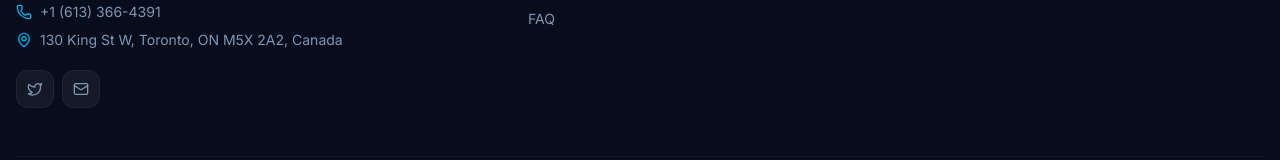
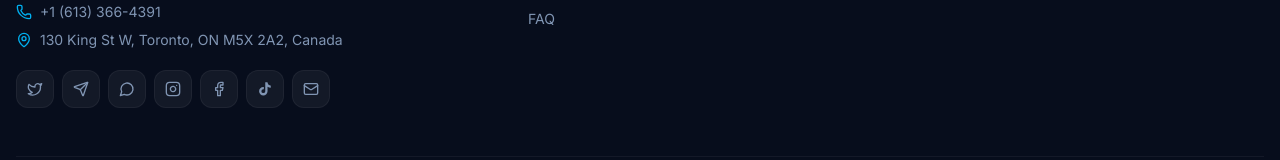
Before and after one commit to MdRahad1002/staking-platform, a Next.js app: page / in a window 1280 px wide. Shown: the part 6443-6603 px from the top of the page. Built offline with nearby package versions, Linux system fonts and the light colour scheme; no server answers; the database is empty.

Commit message:
feat: add all social media links to footer - WhatsApp, Telegram, Instagram, X, Facebook, TikTok

```diff
--- a/app/layout.tsx
+++ b/app/layout.tsx
@@ -120,8 +120,14 @@ const organizationSchema = {
     addressCountry: 'CA',
   },
   sameAs: [
+    'https://x.com/StakeOnix',
     'https://twitter.com/StakeOnix',
     'https://t.me/StakeOnix',
+    'https://t.me/+bJzRzQK0W-Q2ZTU5',
+    'https://wa.me/qr/PER5MG7B7R6EF1',
+    'https://www.instagram.com/stakeonix',
+    'https://www.facebook.com/share/1D3Cw9AjJ3/',
+    'https://www.tiktok.com/@stakeonix',
   ],
 }
 
--- a/components/layout/Footer.tsx
+++ b/components/layout/Footer.tsx
@@ -1,5 +1,5 @@
 import Link from 'next/link'
-import { Twitter, Mail, Shield, TrendingUp, Globe, Zap, Phone, MapPin } from 'lucide-react'
+import { Twitter, Mail, Shield, TrendingUp, Globe, Zap, Phone, MapPin, Instagram, Facebook, MessageCircle, Send } from 'lucide-react'
 import { Logo } from '@/components/shared/Logo'
 
 const footerLinks = {
@@ -80,19 +80,35 @@ export function Footer() {
                 <span>130 King St W, Toronto, ON M5X 2A2, Canada</span>
               </div>
             </div>
-            <div className="flex gap-2">
-              <a
-                href="#"
-                aria-label="Twitter"
-                className="p-2.5 rounded-xl text-muted-foreground hover:text-foreground bg-white/5 hover:bg-white/10 border border-white/5 hover:border-white/15 transition-all"
-              >
+            <div className="flex flex-wrap gap-2">
+              <a href="https://x.com/StakeOnix" target="_blank" rel="noopener noreferrer" aria-label="X / Twitter"
+                className="p-2.5 rounded-xl text-muted-foreground hover:text-foreground bg-white/5 hover:bg-white/10 border border-white/5 hover:border-white/15 transition-all">
                 <Twitter className="h-4 w-4" />
               </a>
-              <a
-                href="mailto:info@stakeonix.com"
-                aria-label="Email"
-                className="p-2.5 rounded-xl text-muted-foreground hover:text-foreground bg-white/5 hover:bg-white/10 border border-white/5 hover:border-white/15 transition-all"
-              >
+              <a href="https://t.me/+bJzRzQK0W-Q2ZTU5" target="_blank" rel="noopener noreferrer" aria-label="Telegram"
+                className="p-2.5 rounded-xl text-muted-foreground hover:text-foreground bg-white/5 hover:bg-white/10 border border-white/5 hover:border-white/15 transition-all">
+                <Send className="h-4 w-4" />
+              </a>
+              <a href="https://wa.me/qr/PER5MG7B7R6EF1" target="_blank" rel="noopener noreferrer" aria-label="WhatsApp"
+                className="p-2.5 rounded-xl text-muted-foreground hover:text-foreground bg-white/5 hover:bg-white/10 border border-white/5 hover:border-white/15 transition-all">
+                <MessageCircle className="h-4 w-4" />
+              </a>
+              <a href="https://www.instagram.com/stakeonix?igsh=MTFyaHV5cHh3ZXphaA==" target="_blank" rel="noopener noreferrer" aria-label="Instagram"
+                className="p-2.5 rounded-xl text-muted-foreground hover:text-foreground bg-white/5 hover:bg-white/10 border border-white/5 hover:border-white/15 transition-all">
+                <Instagram className="h-4 w-4" />
+              </a>
+              <a href="https://www.facebook.com/share/1D3Cw9AjJ3/" target="_blank" rel="noopener noreferrer" aria-label="Facebook"
+                className="p-2.5 rounded-xl text-muted-foreground hover:text-foreground bg-white/5 hover:bg-white/10 border border-white/5 hover:border-white/15 transition-all">
+                <Facebook className="h-4 w-4" />
+              </a>
+              <a href="https://www.tiktok.com/@stakeonix" target="_blank" rel="noopener noreferrer" aria-label="TikTok"
+                className="p-2.5 rounded-xl text-muted-foreground hover:text-foreground bg-white/5 hover:bg-white/10 border border-white/5 hover:border-white/15 transition-all">
+                <svg className="h-4 w-4" viewBox="0 0 24 24" fill="currentColor" aria-hidden="true">
+                  <path d="M19.59 6.69a4.83 4.83 0 01-3.77-4.25V2h-3.45v13.67a2.89 2.89 0 01-2.88 2.5 2.89 2.89 0 01-2.89-2.89 2.89 2.89 0 012.89-2.89c.28 0 .54.04.79.1V9.01a6.34 6.34 0 00-.79-.05 6.34 6.34 0 00-6.34 6.34 6.34 6.34 0 006.34 6.34 6.34 6.34 0 006.33-6.34V8.69a8.27 8.27 0 004.83 1.56V6.81a4.85 4.85 0 01-1.06-.12z" />
+                </svg>
+              </a>
+              <a href="mailto:info@stakeonix.com" aria-label="Email"
+                className="p-2.5 rounded-xl text-muted-foreground hover:text-foreground bg-white/5 hover:bg-white/10 border border-white/5 hover:border-white/15 transition-all">
                 <Mail className="h-4 w-4" />
               </a>
             </div>
```
